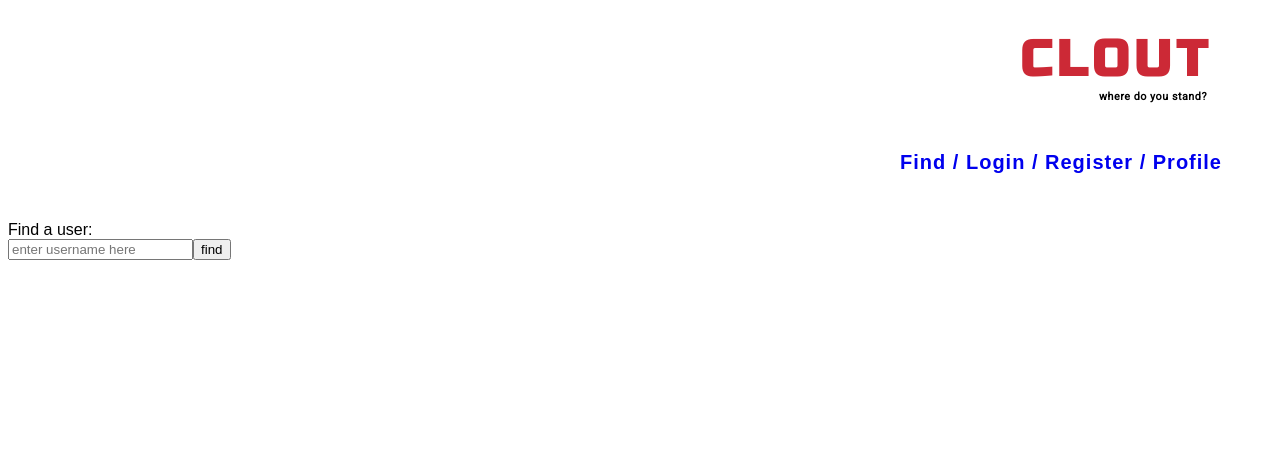
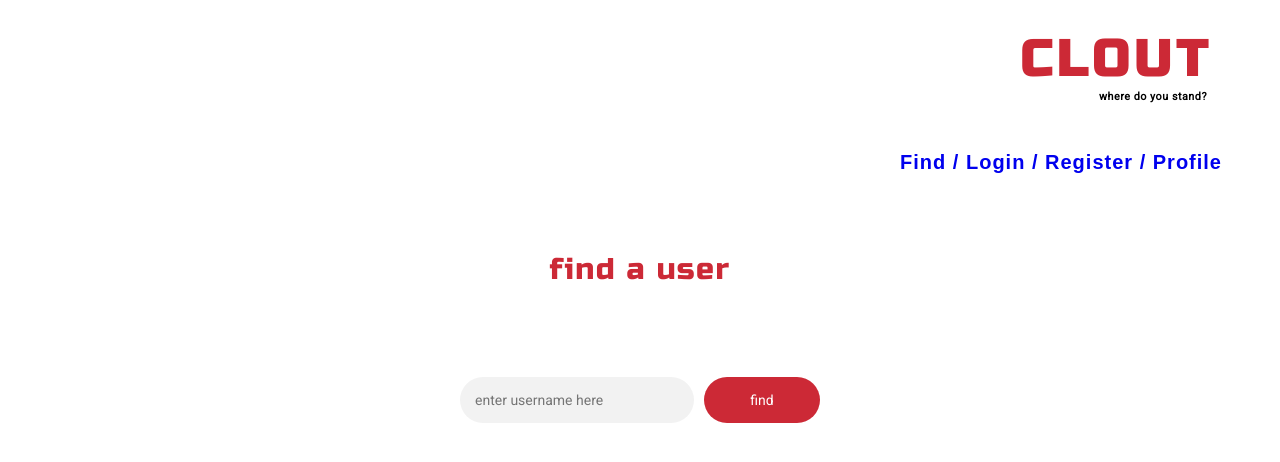
Before and after one commit to theregular/startup, a React (Create React App) app: page /find in a window 1280 px wide. Shown: the top 462 px of the page. Built offline with nearby package versions, Linux system fonts and the light colour scheme.

Commit message:
find pages looks cleaner

```diff
--- a/src/find/find.css
+++ b/src/find/find.css
@@ -0,0 +1,56 @@
+.find {
+    width: 360px;
+    padding: 30px 0 0;
+    margin: auto;
+    justify-content: center;
+    animation: appear 1s;
+    text-align: center;
+}
+
+#findTitle {
+    color: #CC2936;
+    font-family: Russo One, sans-serif;
+    margin-bottom: 50px;
+    font-weight:400;
+    letter-spacing: 0.05em;
+    font-size: 30px;
+
+}
+
+
+.find-form {
+    display: flex;
+    align-items: center;
+    justify-content: space-between;
+    position: static;
+    background: #FFFFFF;
+    margin: 0px 0px 0px;
+    max-width: 360;
+    padding-top: 40px;
+}
+
+.find-form input {
+
+    font-family: "Roboto", sans-serif;
+    outline: 0;
+    background: #f2f2f2;
+    width: 100%;
+    border: 0;
+    padding: 15px;
+    box-sizing: border-box;
+    font-size: 14px;
+    border-radius: 25px;
+    margin-right: 10px;
+  }
+
+#findBtn {
+    font-family: Roboto, sans-serif;
+    background: #CC2936;
+    width: 47%;
+    border: 0;
+    padding: 15px;
+    color: #FFFFFF;
+    font-size: 14px;
+    cursor: pointer;
+    border-radius: 25px
+}
--- a/src/find/find.jsx
+++ b/src/find/find.jsx
@@ -31,13 +31,14 @@ export function Find() {
                     setUserData(json);
                 }
                 else {
-                    setUserData("Does Not Exist");
+                    setUserData(null);
+                    //setMsg("");
                 }
                 setUpdated(false);
             }
         }
         fetchData();
-    }, [updated]);
+    }, [updated, findInput]);
 
     async function findUser() { //intial render of user on search
         const valid = validate(findInput);
@@ -50,16 +51,24 @@ export function Find() {
             });
             if (response.status === 200) {
                 const json = await response.json();
+                setMsg("");
                 setUserData(json);
             }
             else {
                 setMsg("Cannot find user");
+                setUserData(null);
             }
         }
         else {
             setMsg("Please enter a username");
         }
         setUpdated(false);
+    }
+
+    const handleKeyDown = (event) => {
+        if (event.keyCode === 13) { //if enter key pressed
+            findUser();
+        }
     }
 
 
@@ -73,10 +82,14 @@ export function Find() {
 
     return (
         <main className='find-body'>
-            <div>Find a user:</div>
-            <input type="text" placeholder="enter username here" onChange={findChange}/>
-            <button id ="findBtn" type="button" onClick={() => findUser()}>find</button>
-            <div id="result">{msg}</div>
+            <div className='find'>
+                <div id="findTitle">find a user</div>
+                <form className="find-form">
+                    <input id= "search" type="text" placeholder="enter username here" onKeyDown={handleKeyDown} onChange={findChange}/>
+                    <button id ="findBtn" type="button" onClick={() => findUser()}>find</button>
+                </form>
+                <div id="result">{msg}</div>
+            </div>
 
             { userData && (
                 <div id = "profile-container">
--- a/src/login/login.css
+++ b/src/login/login.css
@@ -14,7 +14,7 @@
   font-size: 30px;
 }
 
-form {
+.login-form {
   position: static;
   background: #FFFFFF;
   margin: 0px 0px 0px;
@@ -22,11 +22,11 @@ form {
   padding: 40px;
   text-align: center;
 
-  animation: appear 2s;
+  animation: appear 1s;
 }
 
-form input {
-  font-family: Roboto, sans-serif;
+.login-form input {
+  font-family: "Roboto", sans-serif;
   outline: 0;
   background: #f2f2f2;
   width: 100%;
@@ -36,10 +36,9 @@ form input {
   box-sizing: border-box;
   font-size: 14px;
   border-radius: 25px;
-  align-content: left;
 }
 
-form .button-navlink {
+.login-form .button-navlink {
   display: inline-block;
   font-family: "Roboto", sans-serif;
   background: #CC2936;
@@ -53,7 +52,7 @@ form .button-navlink {
   text-decoration: none;
 }
 
-form button {
+.login-form button {
   font-family: Roboto, sans-serif;
   align-content: left;
   background: #CC2936;
@@ -66,15 +65,12 @@ form button {
   border-radius: 25px;
 }
 
-#login {
-  float: left;
-}
-#signup {
-  float: right;
+#buttons {
+  display: flex;
+  justify-content: space-between;
 }
 
-
-button:hover, .button-navlink:hover {
+.login-form button:hover,.login-form .button-navlink:hover {
   background: #9e202a;
 }
 
--- a/src/login/login.jsx
+++ b/src/login/login.jsx
@@ -43,6 +43,12 @@ export function Login() {
         }
     }
 
+    const handleKeyDown = (event) => {
+        if (event.keyCode === 13) { //if enter key pressed
+            loginUser();
+        }
+    }
+
     function validate(username, password) {
         if (username === '') {
             //return 'Please enter a username';
@@ -64,13 +70,12 @@ export function Login() {
     return (
         <main className='login-body'>
             <div className="login">
-                <form>
+                <form className="login-form">
                     <div id="loginTitle">login</div>
-                    <input type="text" id="userName" placeholder="username" onChange={usernameChange}/>
-                    <input type="password" id="userPassword" placeholder="password" onChange={passwordChange} />
-
+                    <input type="text" id="userName" placeholder="username" onKeyDown={handleKeyDown} onChange={usernameChange}/>
+                    <input type="password" id="userPassword" placeholder="password" onKeyDown={handleKeyDown} onChange={passwordChange} />
                     <div id="buttons">
-                        <button id ="login" type="button" onClick={() => loginUser()}>login</button>
+                        <button id ="loginBtn" type="button" onClick={() => loginUser()}>login</button>
                         <NavLink className= "button-navlink" id ="register" to="/register">register</NavLink>
                     </div>
                 </form>
--- a/src/profile/profile.jsx
+++ b/src/profile/profile.jsx
@@ -1,5 +1,5 @@
 import React from 'react';
-import { Navigate } from 'react-router-dom';
+//import { Navigate } from 'react-router-dom';
 import { useParams } from "react-router-dom";
 import { AuthState } from './authState';
 import './profile.css'
@@ -7,7 +7,7 @@ import './profile.css'
 export function Profile({authState, onAuthChange}) {
     const { username } = useParams(); //gets username from params
     const [userData, setUserData] = React.useState(null);
-    const [redirect, setRedirect] = React.useState(false);
+    //const [redirect, setRedirect] = React.useState(false);
 
     //const auth = true;
     React.useEffect(() => {
@@ -32,11 +32,13 @@ export function Profile({authState, onAuthChange}) {
             }
         }
         fetchData();
-    }, []);
+    }, [username]);
 
+    /*
     if (redirect) {
       return <Navigate to='/login' replace={true}/>;
     }
+    */
 
     if (!userData) {
         return <p>Loading user data . . . </p>;
--- a/src/register/register.css
+++ b/src/register/register.css
@@ -14,7 +14,7 @@
     font-size: 30px;
 }
 
-form {
+.register-form {
     position: static;
     background: #FFFFFF;
     margin: 0px 0px 0px;
@@ -22,9 +22,9 @@ form {
     padding: 40px;
     text-align: center;
 
-    animation: appear 2s;
+    animation: appear 1s;
 }
-form input {
+.register-form input {
     font-family: "Roboto", sans-serif;
     outline: 0;
     background: #f2f2f2;
@@ -37,7 +37,7 @@ form input {
     border-radius: 25px;
 }
 
-form .button-navlink {
+.register-form .button-navlink {
     font-family: "Roboto", sans-serif;
     background: #CC2936;
     width: 38%;
@@ -50,7 +50,7 @@ form .button-navlink {
     text-decoration: none;
     display: inline-block;
 }
-form button {
+.register-form button {
     font-family: "Roboto", sans-serif;
     background: #CC2936;
     width: 47%;
@@ -66,7 +66,7 @@ form button {
     float: center;
 }
 
-button:hover, .button-navlink:hover {
+.register-form button:hover, .button-navlink:hover {
     background: #9e202a;
 }
 
--- a/src/register/register.jsx
+++ b/src/register/register.jsx
@@ -50,6 +50,12 @@ export function Register() {
         }
     }
 
+    const handleKeyDown = (event) => {
+        if (event.keyCode === 13) { //if enter key pressed
+            createUser();
+        }
+    }
+
     function validate(username, email, password, confirmPassword) {
 
         if (!validateUsername(username)) {
@@ -97,14 +103,16 @@ export function Register() {
     return (
         <main className='register-body'>
             <div className="register">
-                    <form>
+                    <form className="register-form">
                         <div id="registerTitle">register</div>
-                        <input type="text" id="userName" placeholder="username" onChange={usernameChange}/>
-                        <input type="email" id="email" placeholder="email" onChange={emailChange} />
-                        <input type="password" id="userPassword" placeholder="password" onChange={passwordChange}/>
-                        <input type="password" id="confirmPassword" placeholder="confirm password" onChange={confirmPasswordChange} />
-                        <NavLink className= "button-navlink" id ="login" to="/login">login</NavLink>
-                        <button id="register" onClick={() => createUser()} type="button">register</button>
+                        <input type="text" id="userName" placeholder="username" onKeyDown={handleKeyDown} onChange={usernameChange}/>
+                        <input type="email" id="email" placeholder="email" onKeyDown={handleKeyDown} onChange={emailChange} />
+                        <input type="password" id="userPassword" placeholder="password" onKeyDown={handleKeyDown} onChange={passwordChange}/>
+                        <input type="password" id="confirmPassword" placeholder="confirm password" onKeyDown={handleKeyDown} onChange={confirmPasswordChange} />
+                        <div id="buttons">
+                            <NavLink className= "button-navlink" id ="login" to="/login">login</NavLink>
+                            <button id="register" onClick={() => createUser()} type="button">register</button>
+                        </div>
                     </form>
                 <div id="errMessage">{msg}</div>
             </div>
```
